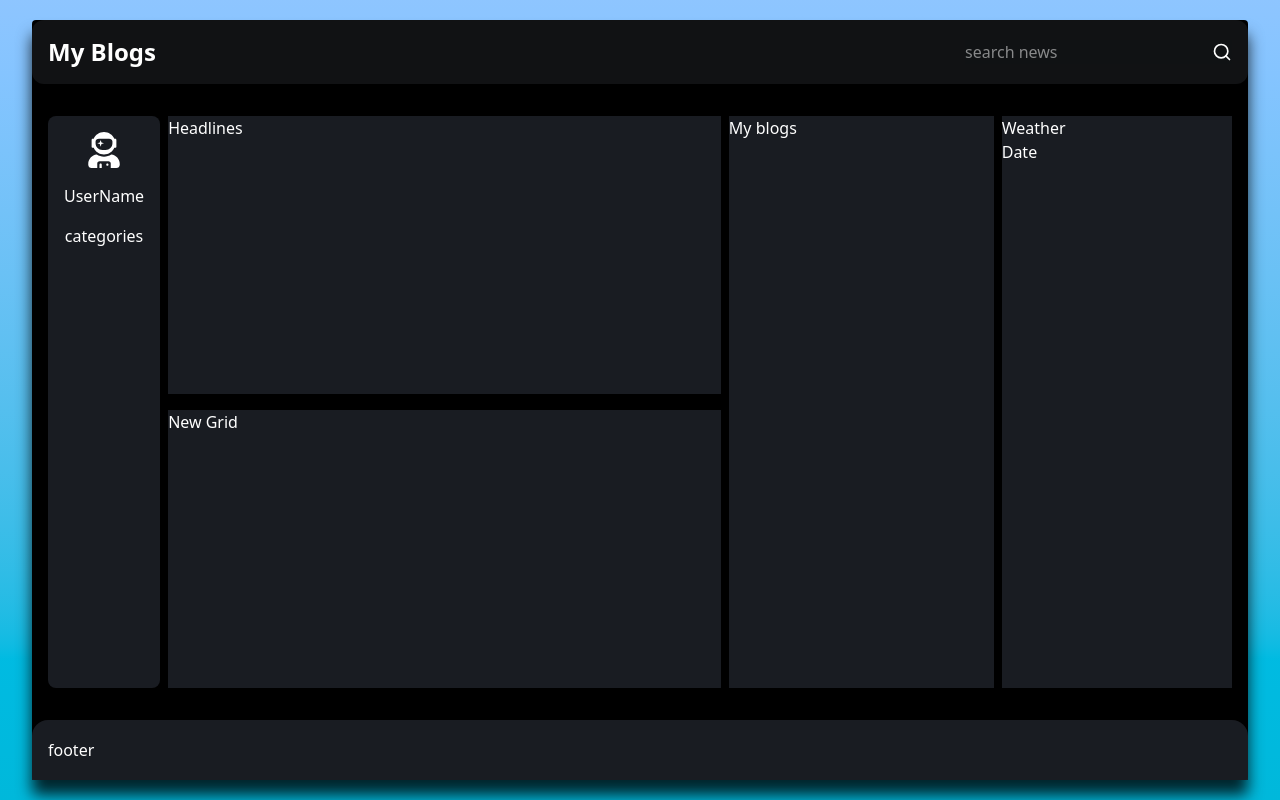
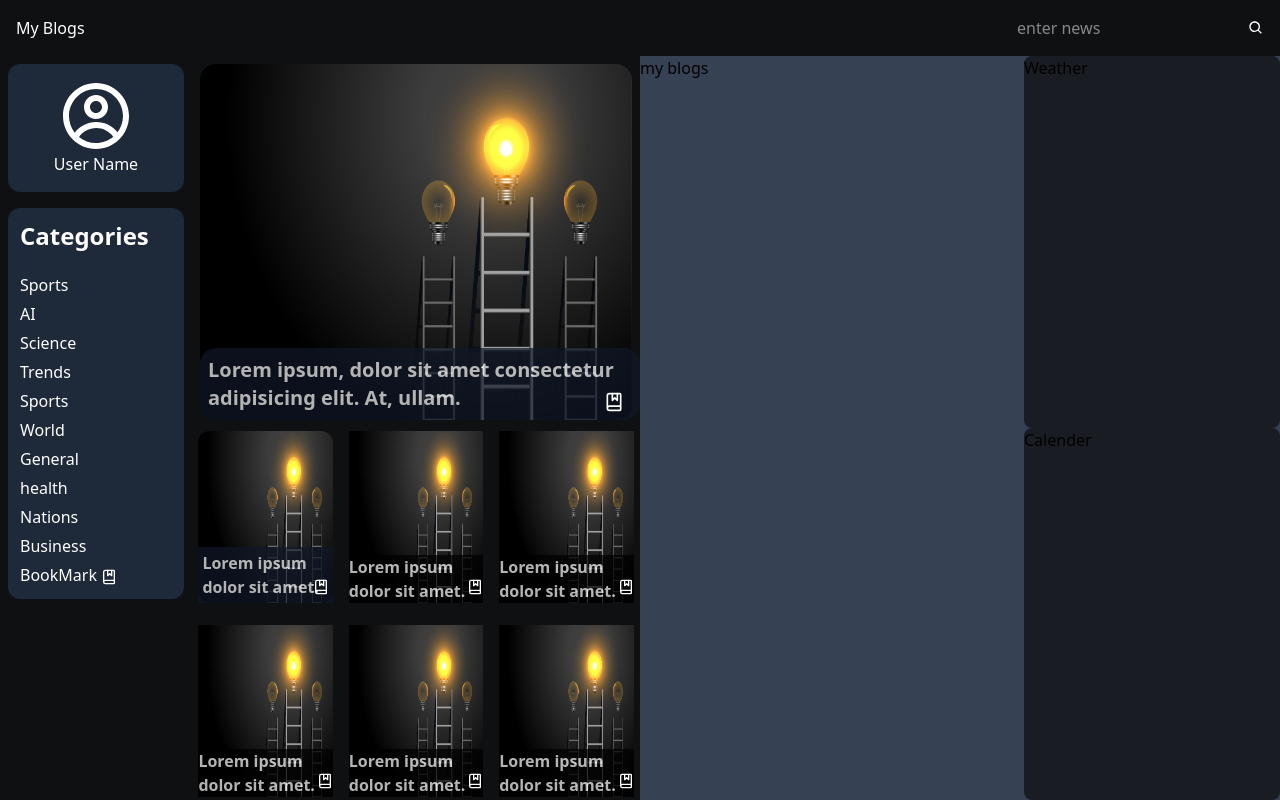
Before and after one commit to Shabirahmad1676/News-Blog-Website, a React (Vite) app: page / in a window 1280 px wide. Built offline with nearby package versions, Linux system fonts and the light colour scheme.

Commit message:
Add News component

```diff
--- a/package.json
+++ b/package.json
@@ -11,6 +11,7 @@
   },
   "dependencies": {
     "@tailwindcss/vite": "^4.0.8",
+    "axios": "^1.8.1",
     "react": "^19.0.0",
     "react-dom": "^19.0.0",
     "react-icons": "^5.5.0",
--- a/src/App.jsx
+++ b/src/App.jsx
@@ -3,10 +3,8 @@ import News from './components/News'
 
 const App = () => {
   return (
-    <div className='bg-linear-to-t from-cyan-500 to-blue-300 w-[100%] h-[100vh] grid place-content-center'>
-      <div className='w-[95vw] h-[95vmin] bg-black shadow-[0_15px_15px_rgba(0,0,0,0.8)]  rounded'>
+    <div className='max-w-[1280px] flex  h-screen m-auto'>
       <News/>
-      </div>
     </div>
   )
 }
--- a/src/components/Date.jsx
+++ b/src/components/Date.jsx
@@ -2,7 +2,8 @@ import React from 'react'
 
 const Date = () => {
   return (
-    <div>Date</div>
+    <div className='w-[16rem] bg-[#1A1C23] rounded-lg h-[50%]'>Calender</div>
+
   )
 }
 
--- a/src/components/News.jsx
+++ b/src/components/News.jsx
@@ -1,49 +1,138 @@
 import React from "react";
+import { BiSearch } from "react-icons/bi";
 import Weather from "./Weather";
 import Date from "./Date";
-import { FiSearch } from "react-icons/fi";
-import { FaUserAstronaut } from "react-icons/fa";
+import { LuBookMarked } from "react-icons/lu";
+import { CgProfile } from "react-icons/cg";
 
 const News = () => {
   return (
-    <div className="flex flex-col w-[100%] h-[100%] justify-between gap-4">
-      <header className="flex items-center w-[100%] h-[4rem] p-4 justify-between bg-[#111214] rounded-xl">
-        <h1 className="text-2xl font-bold  ">My Blogs</h1>
-        <div className="flex items-center gap-4 bg-[#101214]">
-          <input
-            type="text"
-            placeholder="search news"
-            className="bg-transparent outline-none"
-          />
-          <FiSearch className="cursor-pointer text-xl" />
+    <div className="flex flex-col w-[100%]">
+      <header className="bg-[#0E1012] text-white w-full p-4 flex justify-between">
+        <h1>My Blogs</h1>
+        <div className="flex items-center">
+          <input type="text" placeholder="enter news" />
+          <BiSearch />
         </div>
       </header>
-      {/* left sidebar */}
-      <div className="p-4 flex  gap-2 h-[calc(100%-5rem)]">
-        <div className="bg-[#1b1e25f1]  h-[100%] flex flex-col items-center rounded-lg gap-4 justify-start p-4  navbar">
-          <nav className=" flex w-[100%]  items-center justify-center flex-col gap-4 user">
-            <FaUserAstronaut className="text-4xl" />
-            <h1>UserName</h1>
-          </nav>
-          <div className="h-[calc(80%-2rem)]">categories</div>
+      {/* content */}
+      <div className="w-full flex bg-gray-700 h-[100%]">
+        {/* left side */}
+        <div className="bg-[#0E1012] w-[15%] h-[100% ] flex flex-col ">
+          <div className="bg-gray-800 text-white p-4 flex flex-col items-center m-2 rounded-xl">
+            <CgProfile className="rounded-full object-cover text-7xl h-[100%]" />
+            <h1>User Name</h1>
+          </div>
+          <div className="bg-gray-800 text-white flex flex-col gap-[5px] p-3 m-2 rounded-xl">
+            <h1 className="font-bold text-2xl mb-4">Categories</h1>
+            <a href="#">Sports</a>
+            <a href="#">AI</a>
+            <a href="#">Science</a>
+            <a href="#">Trends</a>
+            <a href="#">Sports</a>
+            <a href="#">World</a>
+            <a href="#">General</a>
+            <a href="#">health</a>
+            <a href="#">Nations</a>
+            <a href="#">Business</a>
+            <a href="#">
+              BookMark <LuBookMarked className="inline-block" />{" "}
+            </a>
+          </div>
         </div>
-        {/* middle sidebar */}
-        <div className="w-[48%] h-[100%] rounded-3xl flex flex-col gap-4">
-          <div className="bg-[#1b1e25f1] h-[50%]">Headlines</div>
-          <div className="bg-[#1b1e25f1] h-[50%]">New Grid</div>
+        {/* middle */}
+
+        <div className="bg-[#0E1012] flex flex-col h-[100%] w-[35%]">
+          <div className="relative  h-[50%]  p-2">
+            <img
+              src="./public/react.jpg"
+              alt=""
+              className="h-[100%] w-[100%] rounded-2xl"
+            />
+            <h1 className="absolute bottom-2 bg-gray-900 text-white font-bold text-xl opacity-70 rounded-2xl p-2">
+              Lorem ipsum, dolor sit amet consectetur adipisicing elit. At,
+              ullam.
+            </h1>
+            <LuBookMarked className="bottom-4 absolute right-4 hover:text-orange-400 text-white font-bold text-xl " />
+          </div>
+
+          <div className=" h-[50%] flex flex-wrap items-center justify-center gap-4">
+            <div className="relative  h-[46%] w-[30%]">
+              <img
+                src="./public/react.jpg"
+                alt=""
+                className="w-[100%] h-[100%] rounded-xl"
+              />
+              <h2 className="absolute bottom-0  text-white bg-gray-900 p-1 font-semibold opacity-70 ">
+                Lorem ipsum dolor sit amet.
+              </h2>
+              <LuBookMarked className="bottom-2 absolute right-1 hover:text-orange-400 text-white font-semibold  " />
+            </div>
+            <div className="relative  h-[46%] w-[30%]">
+              <img
+                src="./public/react.jpg"
+                alt=""
+                className="w-[100%] h-[100%]"
+              />
+              <h4 className="absolute bottom-0 bg-black text-white font-semibold opacity-70 ">
+                Lorem ipsum dolor sit amet.
+              </h4>
+              <LuBookMarked className="bottom-2 absolute right-0 hover:text-orange-400 text-white font-semibold  " />
+            </div>
+            <div className="relative  h-[46%] w-[30%]">
+              <img
+                src="./public/react.jpg"
+                alt=""
+                className="w-[100%] h-[100%]"
+              />
+              <h2 className="absolute bottom-0 bg-black text-white font-semibold opacity-70 ">
+                Lorem ipsum dolor sit amet.
+              </h2>
+              <LuBookMarked className="bottom-2 absolute right-0 hover:text-orange-400 text-white font-semibold  " />
+            </div>
+            <div className="relative  h-[46%] w-[30%]">
+              <img
+                src="./public/react.jpg"
+                alt=""
+                className="w-[100%] h-[100%]"
+              />
+              <h2 className="absolute bottom-0 bg-black text-white font-semibold opacity-70 ">
+                Lorem ipsum dolor sit amet.
+              </h2>
+              <LuBookMarked className="bottom-2 absolute right-0 hover:text-orange-400 text-white font-semibold  " />
+            </div>
+            <div className="relative  h-[46%] w-[30%]">
+              <img
+                src="./public/react.jpg"
+                alt=""
+                className="w-[100%] h-[100%]"
+              />
+              <h2 className="absolute bottom-0 bg-black text-white font-semibold opacity-70 ">
+                Lorem ipsum dolor sit amet.
+              </h2>
+              <LuBookMarked className="bottom-2 absolute right-0 hover:text-orange-400 text-white font-semibold  " />
+            </div>
+            <div className="relative  h-[46%] w-[30%]">
+              <img
+                src="./public/react.jpg"
+                alt=""
+                className="w-[100%] h-[100%]"
+              />
+              <h2 className="absolute bottom-0 bg-black text-white font-semibold opacity-70 ">
+                Lorem ipsum dolor sit amet.
+              </h2>
+              <LuBookMarked className="bottom-2 absolute right-0 hover:text-orange-400 text-white font-semibold  " />
+            </div>
+          </div>
         </div>
-        {/* right sidebar */}
-        <div className="h-[100%] bg-[#1b1e25f1] w-[23%]">My blogs</div>
-        {/* Weather */}
-        <div className="bg-[#1b1e25f1] w-[20%]">
+
+        {/* my blogs */}
+        <div className=" w-[30%]">my blogs</div>
+        <div>
           <Weather />
           <Date />
         </div>
       </div>
-      {/* footer */}
-      <footer className="flex items-center w-[100%] h-[4rem]  p-4 justify-between bg-[#1b1e25f1] rounded-t-2xl">
-        footer
-      </footer>
     </div>
   );
 };
--- a/src/components/Weather.jsx
+++ b/src/components/Weather.jsx
@@ -2,7 +2,7 @@ import React from 'react'
 
 const Weather = () => {
   return (
-    <div>Weather</div>
+    <div className='w-[16rem] bg-[#1A1C23] rounded-lg h-[50%]'>Weather</div>
   )
 }
 
--- a/src/index.css
+++ b/src/index.css
@@ -1,6 +1 @@
 @import "tailwindcss";
-
-
-body {
-  color: white;
-}
```
Also changed, not shown: public/react.jpg (added), 1 other file (tests, documents, lock files or other folders).
